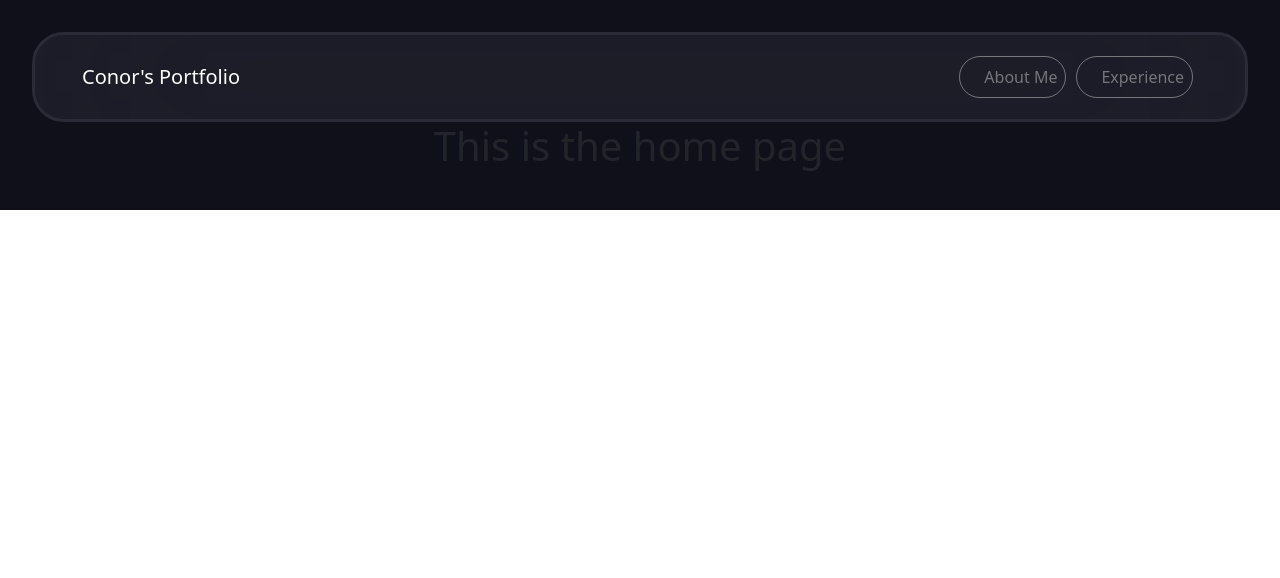
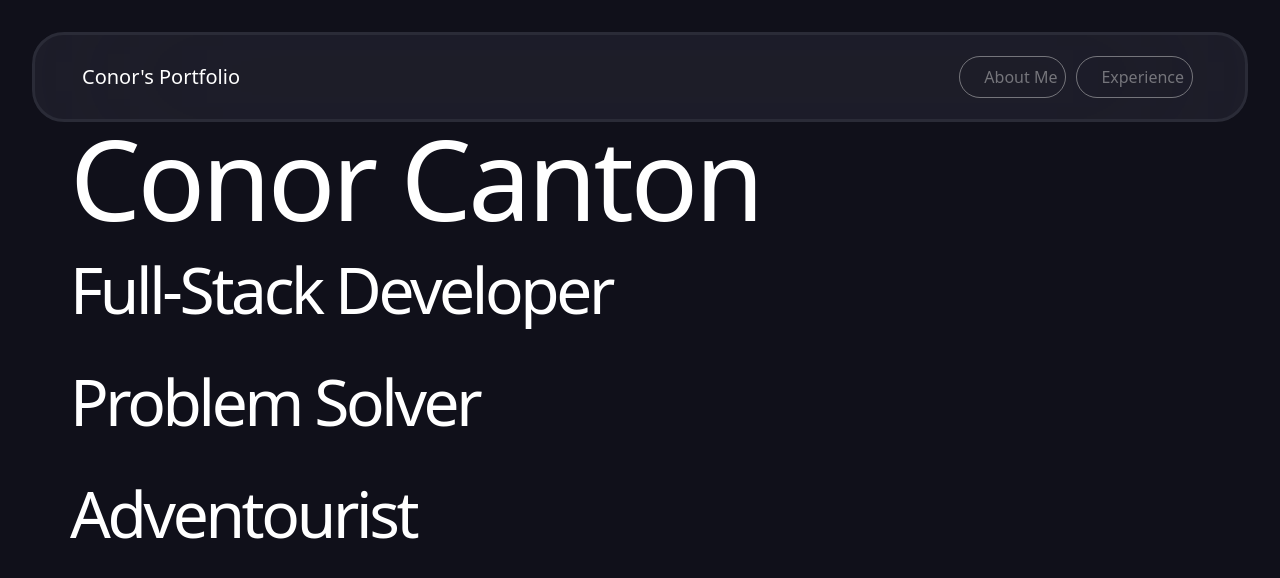
Before and after one commit to CantonCode/Portfolio23, a React (Vite) app in the folder chatbot/chatbotGPT/: page / in a window 1280 px wide. Shown: the top 578 px of the page. Built offline with nearby package versions, Linux system fonts and the light colour scheme; some icons are missing.

Commit message:
intro section
started Intro section setup component

```diff
--- a/chatbot/chatbotGPT/package.json
+++ b/chatbot/chatbotGPT/package.json
@@ -16,7 +16,8 @@
     "react-bootstrap": "^2.8.0",
     "react-dom": "^18.2.0",
     "react-router-dom": "^6.11.1",
-    "react-tiles-dnd": "^0.1.2"
+    "react-tiles-dnd": "^0.1.2",
+    "webfontloader": "^1.6.28"
   },
   "devDependencies": {
     "@types/react": "^18.0.28",
--- a/chatbot/chatbotGPT/src/components/Intro/Intro.css
+++ b/chatbot/chatbotGPT/src/components/Intro/Intro.css
@@ -0,0 +1,8 @@
+.introText{
+    font-size: 7rem;
+    line-height: 100%;
+    letter-spacing: -.03em;
+    color: var(--color-white);
+    position: relative;
+    box-sizing: content-box;
+}
--- a/chatbot/chatbotGPT/src/components/Intro/Intro.tsx
+++ b/chatbot/chatbotGPT/src/components/Intro/Intro.tsx
@@ -0,0 +1,27 @@
+import React from 'react'
+import './Intro.css'
+import { Container } from 'react-bootstrap'
+import { User, List } from 'grommet-icons'
+
+
+
+function Intro() {
+  return (
+    <Container className='introText' style={{height:'50rem',color:'white', textAlign:"left"}} >
+        <span>Conor Canton</span>
+        <br></br>
+        <div style={{fontSize:"4rem"}}>
+            <span>Full-Stack Developer</span>
+            <br></br>
+            <span>Problem Solver</span>
+            <br></br>
+            <span>Adventourist</span>
+        </div>
+
+    </Container>
+
+
+  )
+}
+
+export default Intro
--- a/chatbot/chatbotGPT/src/pages/home/home.tsx
+++ b/chatbot/chatbotGPT/src/pages/home/home.tsx
@@ -1,14 +1,15 @@
+import Intro from "../../components/Intro/Intro";
 import Tiles from "../../components/Tiles/Tiles";
 
 
 function Home() {
 
     return (
+      <div>
+        <Intro/>
+      </div>
 
-        <div style={{ alignContent: "center"}}>
-        <h1>This is the home page</h1>
 
-        </div>
       );
 }
 
```
Also changed, not shown: 1 other file (tests, documents, lock files or other folders).
